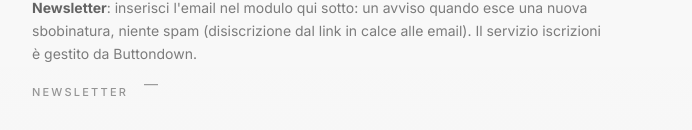
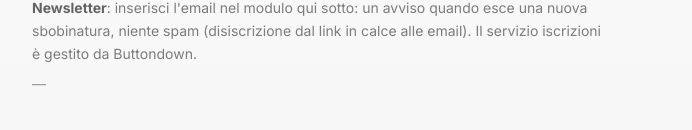
Before and after one commit to pacoogle/personal_website, a Next.js app: page / in a window 1280 px wide. Both pictures are taken after a click on the button "sintesi". Shown: the part 845-975 px from the top of the page, without its empty margins (292-984 px from the left). Built offline with nearby package versions, Linux system fonts and the light colour scheme.

Commit message:
refactor: input newsletter

```diff
--- a/components/NewsletterSignup.tsx
+++ b/components/NewsletterSignup.tsx
@@ -77,7 +77,7 @@ export function NewsletterSignup({
   return (
     <section
       className={shellClass}
-      aria-labelledby={`newsletter-heading-${formIdSuffix}`}
+      aria-label="Iscrizione newsletter avvisi sbobinature"
     >
       {mode.kind === "form_post" ? (
         <iframe
@@ -89,15 +89,6 @@ export function NewsletterSignup({
         />
       ) : null}
 
-      <div className="flex flex-col gap-3 sm:flex-row sm:items-start sm:gap-4">
-        <h3
-          id={`newsletter-heading-${formIdSuffix}`}
-          className="shrink-0 text-[10px] font-medium uppercase tracking-[0.2em] text-black/40 sm:mt-2.5 sm:text-[11px]"
-        >
-          Newsletter
-          <span className="sr-only"> sbobinature</span>
-        </h3>
-
       {mode.kind === "form_post" ? (
         <form
           method="post"
@@ -105,7 +96,7 @@ export function NewsletterSignup({
           target={iframeName}
           onSubmit={onSubmit}
           noValidate
-            className="embeddable-buttondown-form min-w-0 flex-1 space-y-2"
+          className="embeddable-buttondown-form min-w-0 w-full max-w-full space-y-2"
         >
             <input type="hidden" name="tag" value={mode.tag} />
             <p id={descId} className="sr-only">
@@ -119,7 +110,7 @@ export function NewsletterSignup({
                   htmlFor={fieldId}
                   className="mb-1.5 block text-[10px] font-medium uppercase tracking-[0.18em] text-black/45"
                 >
-                  La tua email
+                  Newsletter Sbobinature
                 </label>
                 <input
                   type="email"
@@ -172,7 +163,6 @@ export function NewsletterSignup({
             <span aria-hidden>—</span>
           </p>
         )}
-      </div>
 
       {mode.kind === "form_post" && status === "success" ? (
         <p className="mt-2 text-sm text-accent" role="status">
```
Lines whose indentation alone changed are shown as unchanged.
